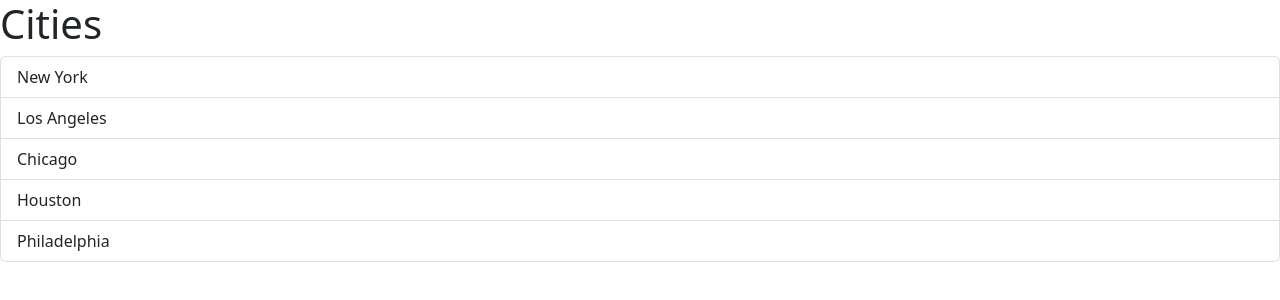
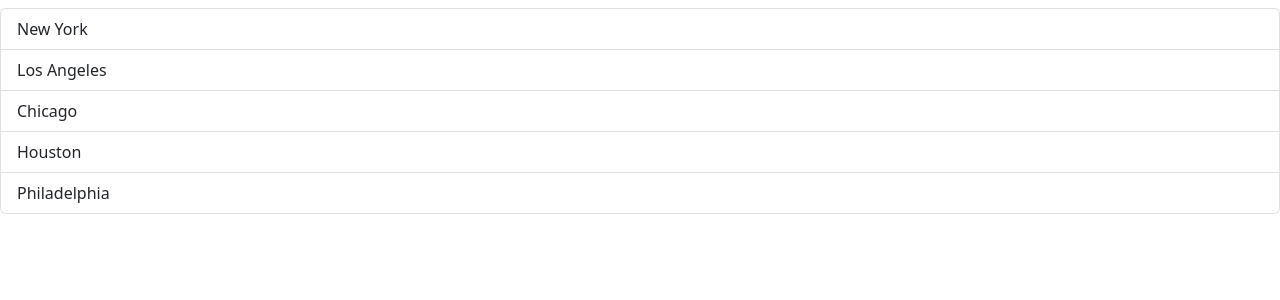
Before and after one commit to imycod/react-all-in-one, a React (Vite) app: page / in a window 1280 px wide. Shown: the top 300 px of the page. Built offline with nearby package versions, Linux system fonts and the light colour scheme.

Commit message:
feat: notify and props immutable

```diff
--- a/src/App.tsx
+++ b/src/App.tsx
@@ -2,7 +2,7 @@
  * @Author: wuxs 317009160@qq.com
  * @Date: 2023-09-29 00:37:04
  * @LastEditors: wuxs 317009160@qq.com
- * @LastEditTime: 2023-09-29 01:31:57
+ * @LastEditTime: 2023-09-29 01:51:28
  * @FilePath: \react-all-in-one\src\App.tsx
  * @Description: 这是默认设置,请设置`customMade`, 打开koroFileHeader查看配置 进行设置: https://github.com/OBKoro1/koro1FileHeader/wiki/%E9%85%8D%E7%BD%AE
  */
@@ -11,7 +11,18 @@ import ListGroup from "./components/ListGroup";
 function App() {
   let items = ["New York", "Los Angeles", "Chicago", "Houston", "Philadelphia"];
 
-  return <div><ListGroup  items={items} heading="Cities"/> </div>
+  const handleSelectItem = (item: string) => {
+    console.log(item);
+  };
+  return (
+    <div>
+      <ListGroup
+        items={items}
+        heading="Cities"
+        onSelectItem={handleSelectItem}
+      />
+    </div>
+  );
 }
 
 export default App;
--- a/src/components/ListGroup.tsx
+++ b/src/components/ListGroup.tsx
@@ -2,7 +2,7 @@
  * @Author: wuxs 317009160@qq.com
  * @Date: 2023-09-29 01:05:02
  * @LastEditors: wuxs 317009160@qq.com
- * @LastEditTime: 2023-09-29 01:30:49
+ * @LastEditTime: 2023-09-29 01:49:57
  * @FilePath: \react-all-in-one\src\components\ListGroup.tsx
  * @Description: 这是默认设置,请设置`customMade`, 打开koroFileHeader查看配置 进行设置: https://github.com/OBKoro1/koro1FileHeader/wiki/%E9%85%8D%E7%BD%AE
  * https://getbootstrap.com/
@@ -13,11 +13,12 @@ import { useState, MouseEvent } from "react";
 interface Props {
   items: string[];
   heading: string;
+  onSelectItem: (item: string) => void;
 }
 
-function ListGroup({items,heading}:Props) {
+function ListGroup({ items, heading, onSelectItem }: Props) {
   const [selectedIndex, setSelectedIndex] = useState(-1);
-
+  heading='' // props is immutable
   return (
     <>
       <h1>{heading}</h1>
@@ -28,6 +29,7 @@ function ListGroup({items,heading}:Props) {
             key={item}
             onClick={() => {
               setSelectedIndex(index);
+              onSelectItem(item);
             }}
             className={
               selectedIndex === index
```
